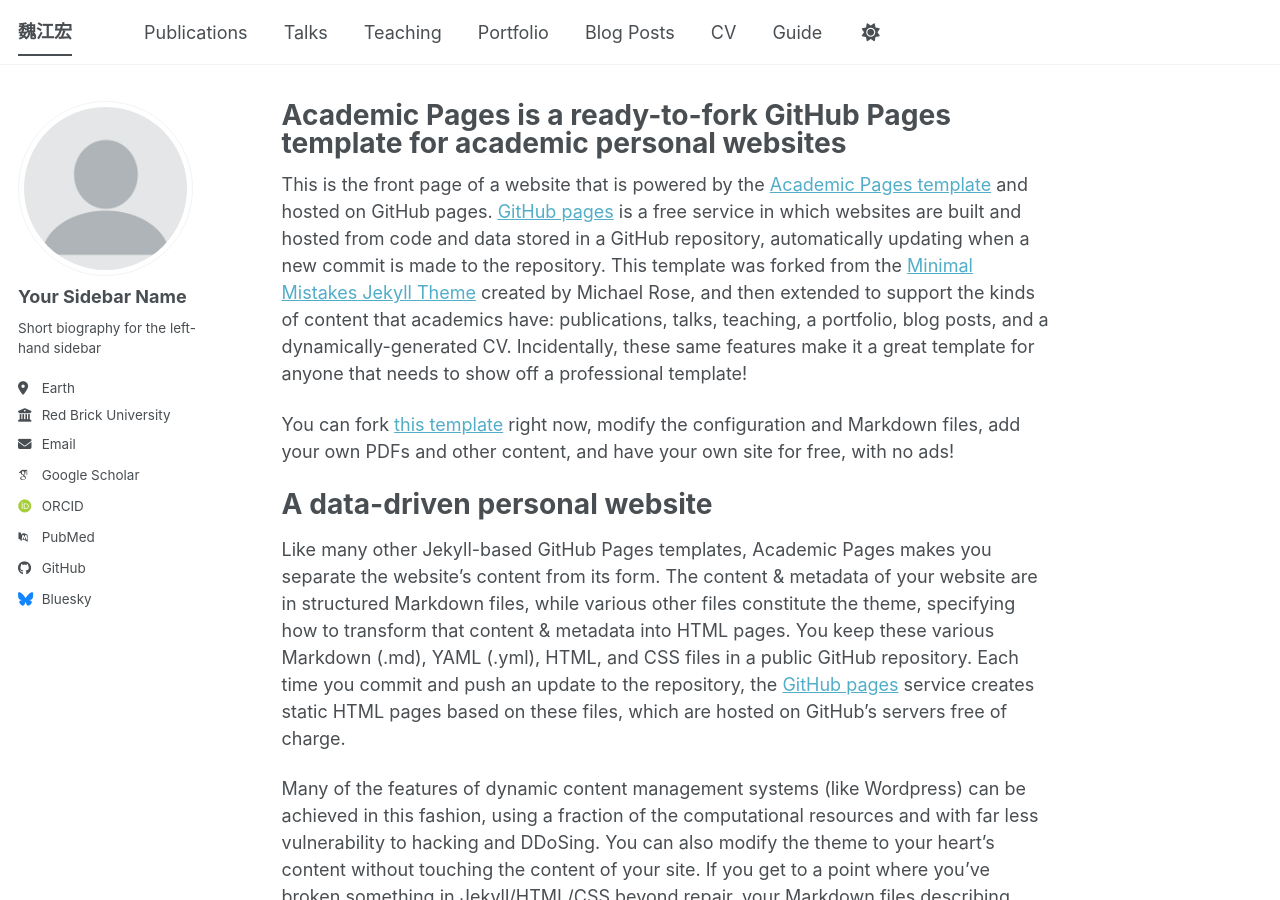
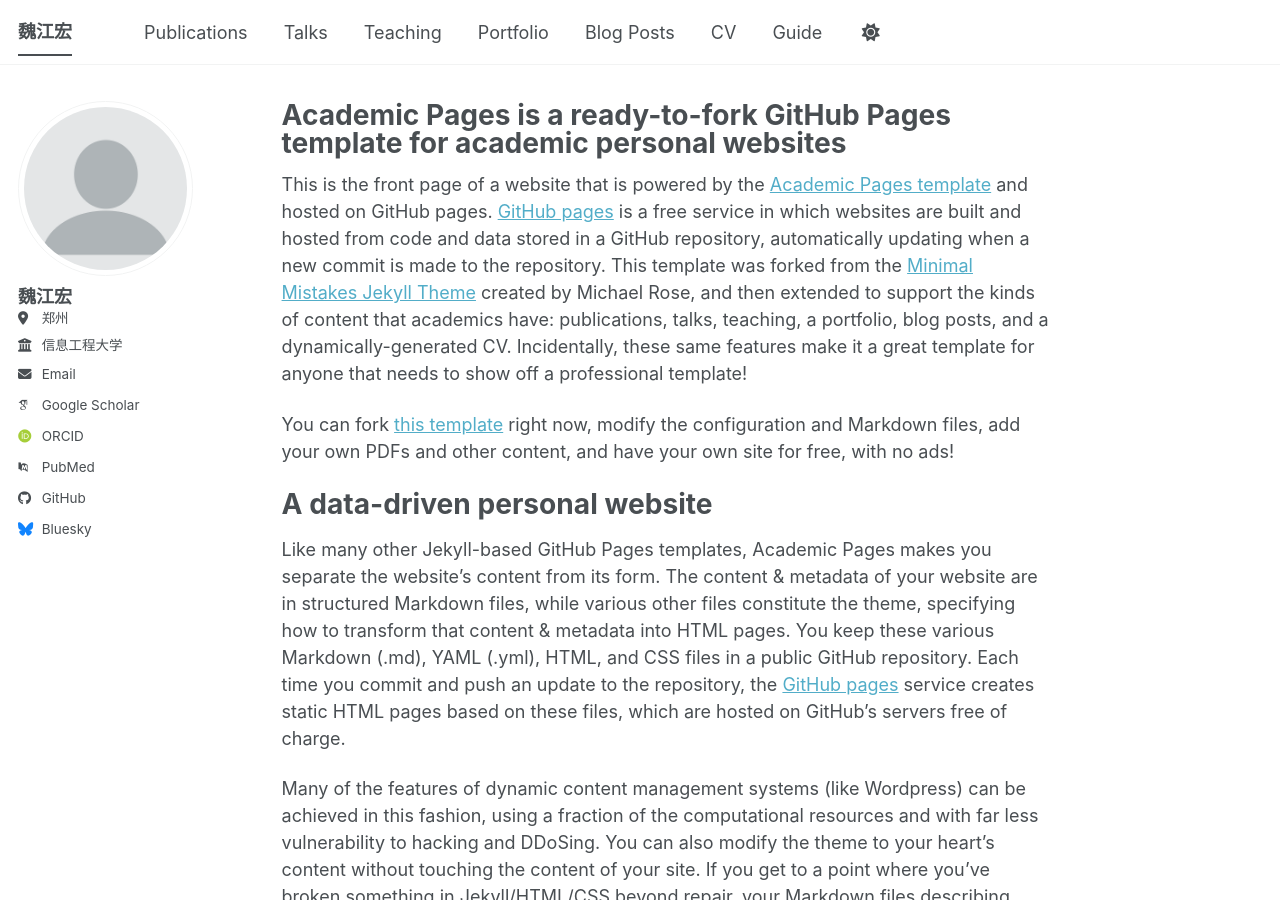
Before and after one commit to jhw-crypt/jhw-crypt.github.io, a Jekyll site: the page built from _pages/about.md, in a window 1280 px wide and 900 px high. Built offline with Jekyll 4.4.1, drawn with Linux system fonts in a browser that asks for light colours; some web fonts are replaced; a script bundle is joined from its source files by our own code; library files that are not in the unit come from our copies.

Commit message:
Update _config.yml

```diff
--- a/_config.yml
+++ b/_config.yml
@@ -24,13 +24,13 @@
 author:
   # Biographic information
   avatar           : "profile.png"
-  name             : "Your Sidebar Name"
+  name             : "魏江宏"
   pronouns         : # example: "she/her"
-  bio              : "Short biography for the left-hand sidebar"
-  location         : "Earth"
-  employer         : "Red Brick University"
+ # bio              : "Short biography for the left-hand sidebar"
+  location         : "郑州"
+  employer         : "信息工程大学"
   uri              : # URL
-  email            : "none@example.org"
+  email            : "jhwei@xidian.edu.cn"
 
   # Academic websites
   academia         : # URL
```
